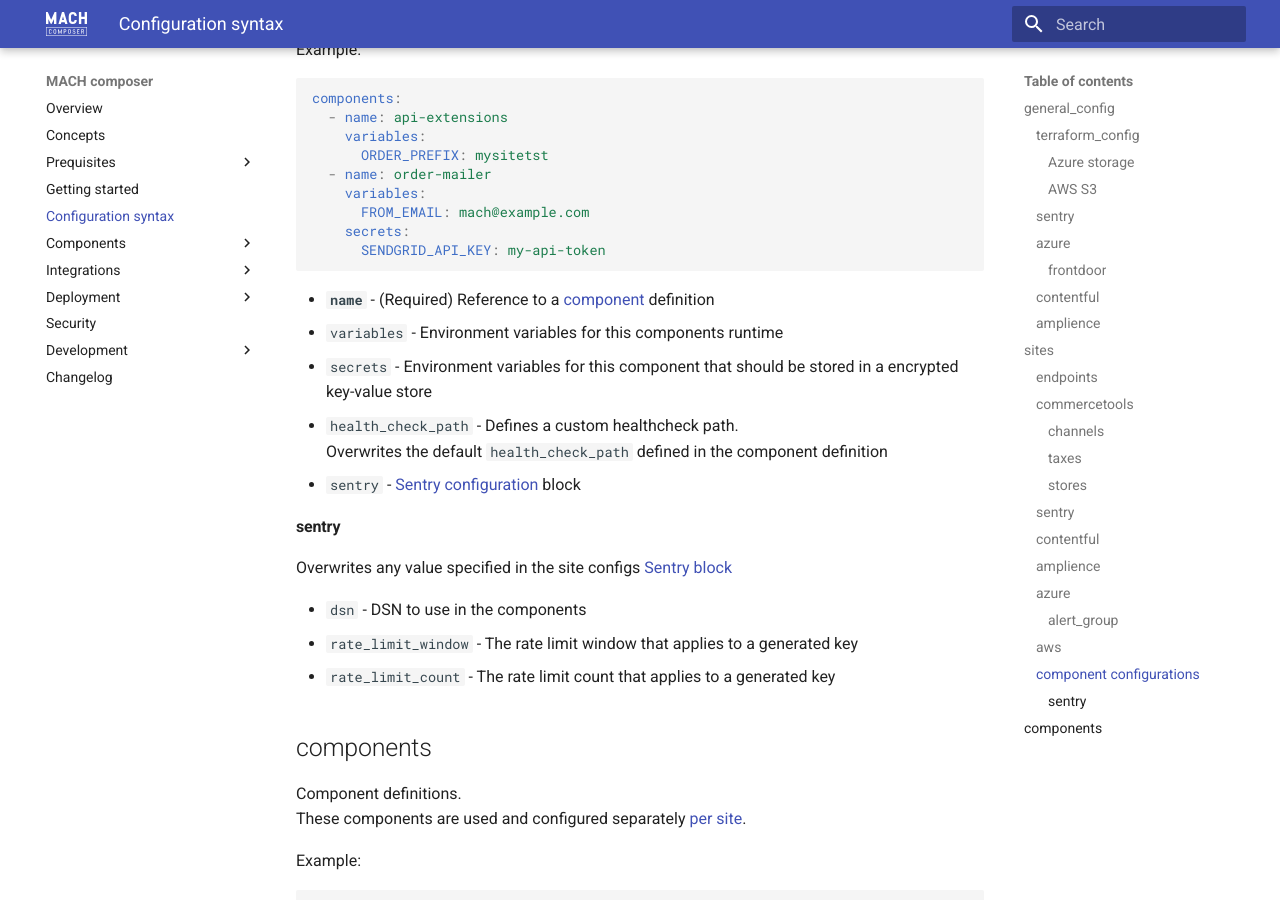
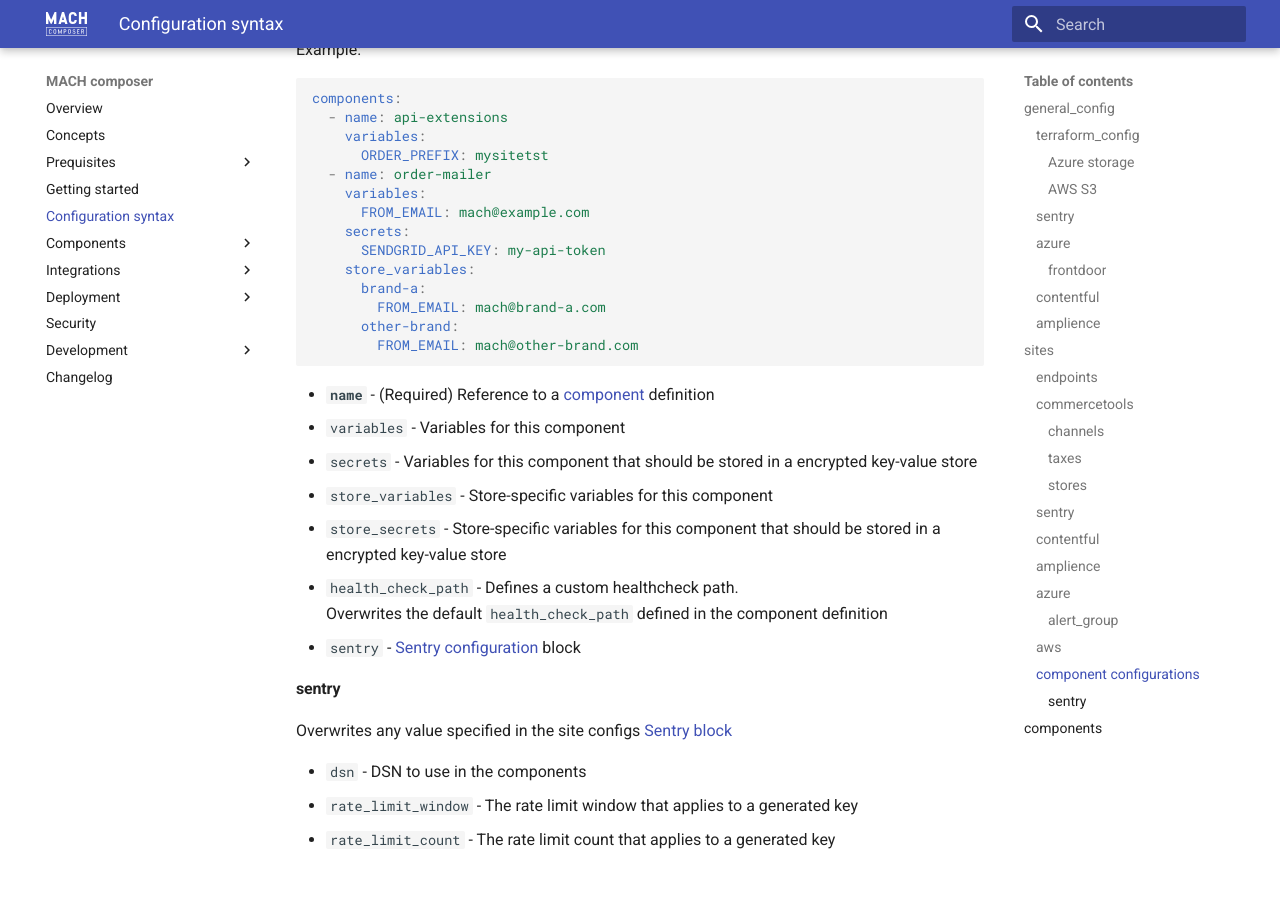
Before and after one commit to mach-composer/mach-composer-cli, an MkDocs documentation site: the page built from docs/src/syntax.md, in a window 1280 px wide and 900 px high, scrolled down 9960 px. Built offline with MkDocs 1.6.1 and Material for MkDocs 9.7.7, drawn with Linux system fonts in a browser that asks for light colours; a script that is not in the unit is left out.

Commit message:
Update syntax docs

````diff
--- a/docs/src/syntax.md
+++ b/docs/src/syntax.md
@@ -413,11 +413,18 @@ components:
       FROM_EMAIL: mach@example.com
     secrets:
       SENDGRID_API_KEY: my-api-token
+    store_variables:
+      brand-a:
+        FROM_EMAIL: mach@brand-a.com
+      other-brand:
+        FROM_EMAIL: mach@other-brand.com
 ```
 
 - **`name`** - (Required) Reference to a [component](#component) definition
-- `variables` - Environment variables for this components runtime
-- `secrets` - Environment variables for this component that should be stored in a encrypted key-value store
+- `variables` - Variables for this component
+- `secrets` - Variables for this component that should be stored in a encrypted key-value store
+- `store_variables` - Store-specific variables for this component
+- `store_secrets` - Store-specific variables for this component that should be stored in a encrypted key-value store
 - `health_check_path` - Defines a custom healthcheck path.<br>
   Overwrites the default `health_check_path` defined in the component definition
 - `sentry` - [Sentry configuration](#sentry_2) block
````
